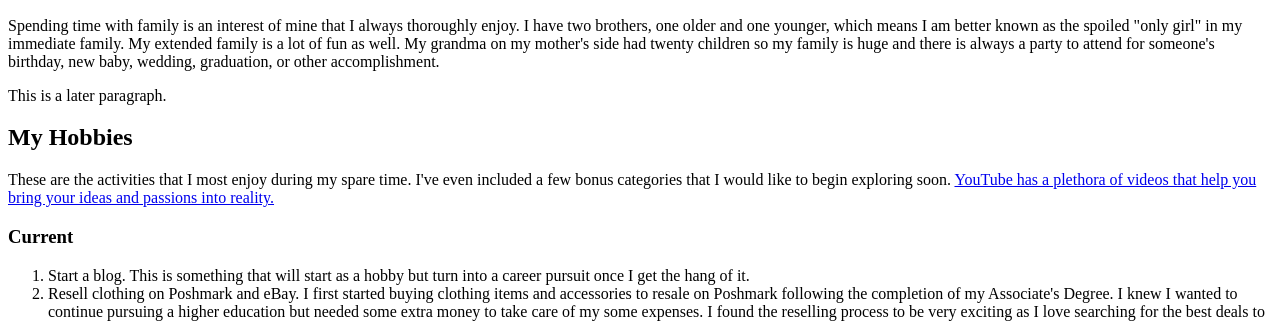
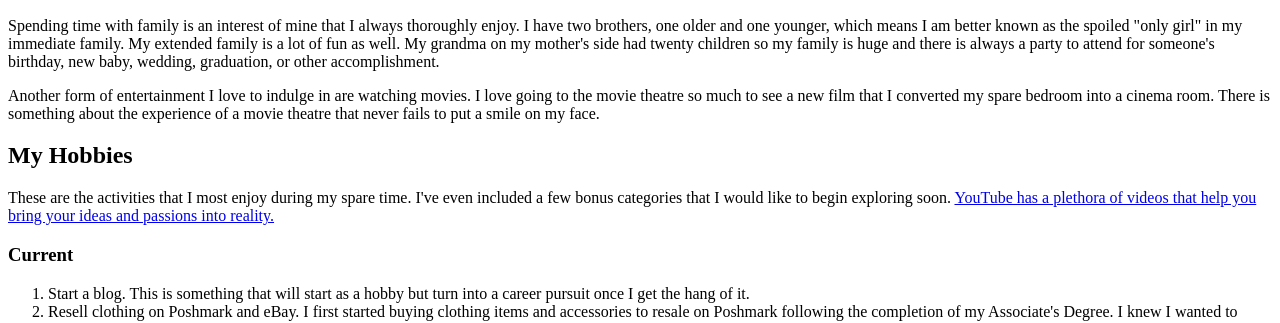
Before and after one commit to Fashnlvr/m2-hw2-Lewis-Jessica, a plain HTML site: page index.html in a window 1280 px wide. Shown: the part 794-1117 px from the top of the page. Drawn offline with Linux system fonts and the light colour scheme.

Commit message:
Update index.html

```diff
--- a/index.html
+++ b/index.html
@@ -10,7 +10,7 @@
       alt="Clothing Boutique">
   <h2>Personal Interests</h2>
   <p>Spending time with family is an interest of mine that I always thoroughly enjoy. I have two brothers, one older and one younger, which means I am better known as the spoiled "only girl" in my immediate family. My extended family is a lot of fun as well. My grandma on my mother's side had twenty children so my family is huge and there is always a party to attend for someone's birthday, new baby, wedding, graduation, or other accomplishment.</p>
-    <p>This is a later paragraph.</p>
+  <p>Another form of entertainment I love to indulge in are watching movies. I love going to the movie theatre so much to see a new film that I converted my spare bedroom into a cinema room. There is something about the experience of a movie theatre that never fails to put a smile on my face.</p>
   <h2>My Hobbies</h2>
     <p>These are the activities that I most enjoy during my spare time. I've even included a few bonus categories that I would like to begin exploring soon. <a href="https://www.youtube.com/">YouTube has a plethora of videos that help you bring your ideas and passions into reality.</a></p>
   <h3>Current</h3>
@@ -23,7 +23,7 @@
   <h3>Future</h3>
   <ol>
     <li>International travel.</li>
-      <img src="https://images.unsplash.com/photo-1530469641172-8ac15d0a7d6a?q=80&w=2005&auto=format&fit=crop&ixlib=rb-4.0.3&ixid=M3wxMjA3fDB8MHxwaG90by1wYWdlfHx8fGVufDB8fHx8fA%3D%3D" width="460" height="345"alt="Airplane and passport">
+    <img src="https://images.unsplash.com/photo-1530469641172-8ac15d0a7d6a?q=80&w=2005&auto=format&fit=crop&ixlib=rb-4.0.3&ixid=M3wxMjA3fDB8MHxwaG90by1wYWdlfHx8fGVufDB8fHx8fA%3D%3D" width="460" height="345"alt="Airplane and passport">
     <li>Bullet point 2</li>
     <li>Bullet point 3</li>
   </ol>
```
